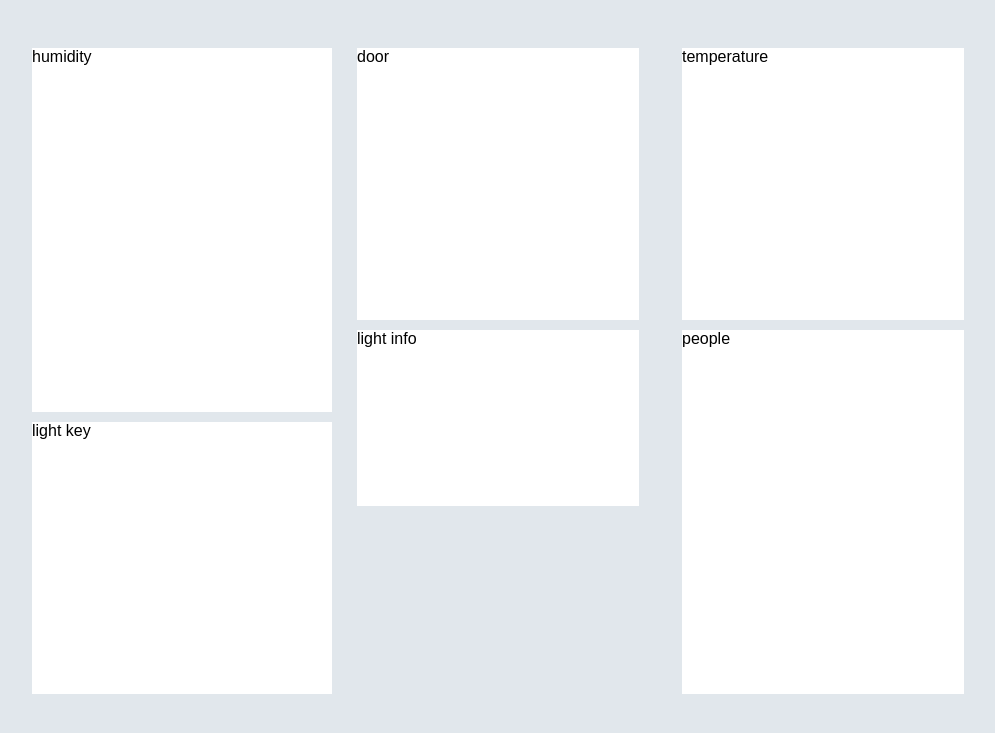
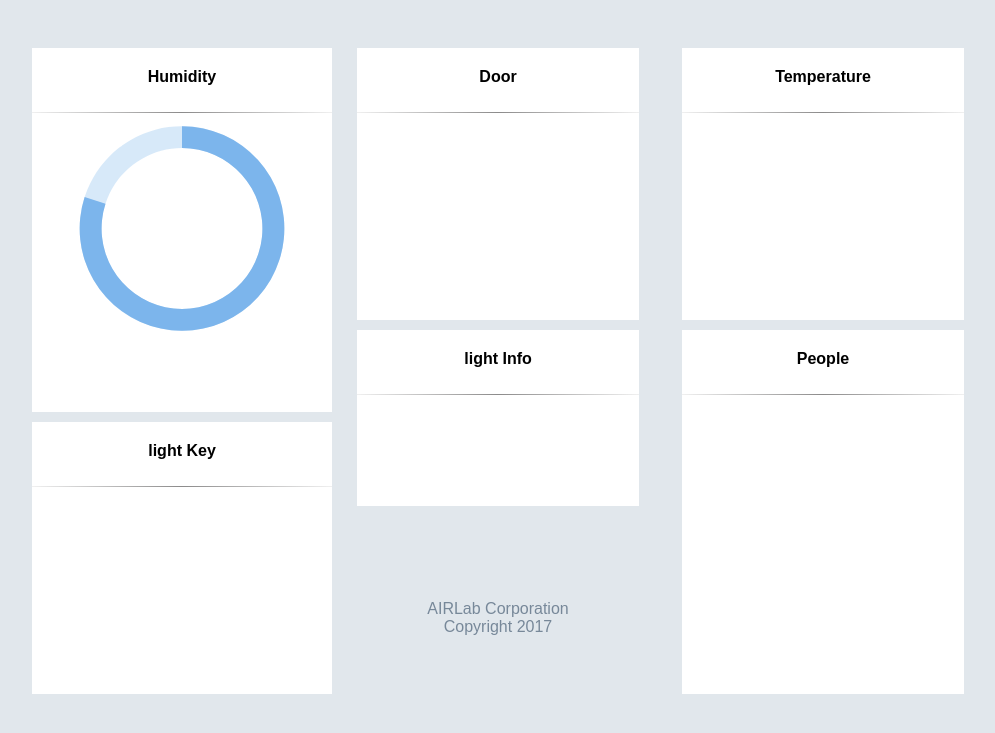
Before and after one commit to vgeraei/AIRLab, a Django app: template templates/SensorUI.html in a window 1280 px wide. Shown: the top 733 px of the page, without its empty margins (133-1128 px from the left). Run offline with Django 3.2, Linux system fonts and the light colour scheme; the template is opened without the code that fills it, so the values that code supplies are empty.

Commit message:
minor changes

```diff
--- a/sensor_network/views.py
+++ b/sensor_network/views.py
@@ -15,7 +15,7 @@ import serial
 # Create your views here.
 def view_home(request):
     print("Welcome Home!")
-    return render(request, 'sensors.html')
+    return render(request, 'SensorUI.html')
 
 def change_number(request, num):
     return HttpResponse('Number of people has successfully changed')
--- /dev/null
+++ b/static/css/sensors/tiles.css
@@ -0,0 +1,70 @@
+body{
+    background-color: #E1E7EC;
+}
+h4{
+    margin: 0;
+    padding-top: 20px;
+    text-align: center;
+}
+.main-container{
+    font-family: 'Ubuntu', sans-serif;
+    width: 950px;
+    margin: 3em auto;
+}
+.container{
+    float: left;
+}
+.left-container{
+    width: 300px;
+}
+.middle-container{
+    width: 300px;
+    margin: 0 25px;
+}
+.right-cointainer{
+    width: 300px;
+}
+.block{
+
+    background-color: white;
+    margin-bottom: 10px
+}
+.humidity{
+    height: 364px;
+}
+.door{
+    width: 282px;
+    height: 272px;
+}
+.temperature{
+    width: 282px;
+    height: 272px;
+}
+.light-key{
+    height: 272px;
+}
+.light-info{
+
+    width: 282px;
+    height: 176px;
+}
+.people {
+    width: 282px;
+    height: 364px;
+}
+hr.divider{
+    border: 0;
+    height: 1px;
+    background-image: -webkit-linear-gradient(left, #f0f0f0, #8c8b8b, #f0f0f0);
+    background-image: -moz-linear-gradient(left, #f0f0f0, #8c8b8b, #f0f0f0);
+    background-image: -ms-linear-gradient(left, #f0f0f0, #8c8b8b, #f0f0f0);
+    background-image: -o-linear-gradient(left, #f0f0f0, #8c8b8b, #f0f0f0);
+}
+.airlab-copyright{
+    display: table-cell;
+    color:lightslategray;
+    height: 120px;
+    width: 282px;
+    text-align: center;
+    vertical-align: bottom;
+}
--- a/templates/SensorUI.html
+++ b/templates/SensorUI.html
@@ -1,90 +1,181 @@
+{% load staticfiles %}
 <!DOCTYPE html>
 <html>
 <head>
 	<title>Informative Board</title>
-	<style type="text/css">
-	body{
-		background-color: #E1E7EC;
-	}
-	.main-container{
-		font-family: 'Ubuntu', sans-serif;
-		width: 950px;
-		margin: 3em auto;
-	}
-	.container{
-		float: left;
-	}
-	.left-container{
-		width: 300px;
-	}
-	.middle-container{
-		width: 300px;
-		margin: 0 25px;
-	}
-	.right-cointainer{
-		width: 300px;
-	}
-	.block{
-
-		background-color: white;
-		margin-bottom: 10px
-	}
-	.humidity{
-		height: 364px;
-	}
-	.door{
-		width: 282px;
-		height: 272px;
-	}
-	.temperature{
-		width: 282px;
-		height: 272px;
-	}
-	.light-key{
-		height: 272px;
-	}
-	.light-info{
-
-		width: 282px;
-		height: 176px;
-	}
-	.people{
-		width: 282px;
-		height: 364px;
-	}
-	</style>
+	<link rel="stylesheet" href="{% static 'css/sensors/tiles.css' %}">
 </head>
 <body>
 	<div class="main-container">
 		<div class="left-container container">
 			<div class="block humidity">
-				humidity
+				<h4>Humidity</h4>
+                <br>
+                <hr class="divider">
+                    <div id="container" style="margin: 0 auto; height: 230px; width: 300px;">
+                    </div>
 			</div>
 			<div class="block light-key">
-					light key
+                <h4>light Key</h4>
+                <br>
+                <hr class="divider">
 			</div>
 		</div>
 
 		<div class="middle-container container">
 			<div class="block door">
-				door
+                <h4>Door</h4>
+                <br>
+                <hr class="divider">
 			</div>
 			<div class="block light-info">
-				light info
+                <h4>light Info</h4>
+                <br>
+                <hr class="divider">
+			</div>
+            <div class="airlab-copyright">
+               AIRLab Corporation <br> Copyright 2017
 			</div>
 		</div>
 
 		<div class="right-container container">
 			<div class="block temperature">
-				temperature
+                <h4>Temperature</h4>
+                <br>
+                <hr class="divider">
 			</div>
 
 			<div class="block people">
-				people
+                <h4>People</h4>
+                <br>
+                <hr class="divider">
 			</div>
 		</div>
 
 	</div>
 
 </body>
+
+<script type="text/javascript" src="{% static 'sources/highcharts/highcharts.js' %}"></script>
+<script type="text/javascript" src="{% static 'sources/highcharts/highcharts-more.js' %}"></script>
+<script type="text/javascript" src="{% static 'sources/highcharts/modules/solid-gauge.js' %}"></script>
+<script type="text/javascript">
+    Highcharts.chart('container', {
+
+    chart: {
+        type: 'solidgauge',
+        marginTop: 0
+    },
+
+    title: {
+        text: null,
+        style: {
+            fontSize: '14px'
+        }
+    },
+
+    credits: {
+      enabled: false
+  },
+    tooltip: {
+        enabled: true,
+        borderWidth: 0,
+        backgroundColor: 'none',
+        shadow: false,
+        style: {
+            fontSize: '12px'
+        },
+        pointFormat: '{series.name}<br><span style="font-size:2em; color: {point.color}; font-weight: bold">{point.y}%</span>',
+        positioner: function (labelWidth) {
+            return {
+                x: 150 - labelWidth / 2,
+                y: 80
+            };
+        }
+    },
+
+    pane: {
+        startAngle: 0,
+        endAngle: 360,
+        background: [{ // Track for Humidity
+            outerRadius: '112%',
+            innerRadius: '88%',
+            backgroundColor: Highcharts.Color(Highcharts.getOptions().colors[0]).setOpacity(0.3).get(),
+            borderWidth: 0
+        }]
+    },
+
+    yAxis: {
+        min: 0,
+        max: 100,
+        lineWidth: 0,
+        tickPositions: []
+    },
+
+    plotOptions: {
+
+        solidgauge: {
+            dataLabels: {
+                enabled: false
+            },
+            linecap: 'round',
+            stickyTracking: false,
+            rounded: true
+        }
+    },
+
+    series: [{
+        name: 'Humidity',
+        borderColor: Highcharts.getOptions().colors[0],
+        data: [{
+            color: Highcharts.getOptions().colors[0],
+            radius: '112%',
+            innerRadius: '88%',
+            y: 80
+        }]
+    }]
+},
+
+/**
+ * In the chart load callback, add icons on top of the circular shapes
+ */
+function callback() {
+
+    this.renderer.path(['M', -8, 0])
+        .attr({
+            'stroke': '#303030',
+            'stroke-linecap': 'round',
+            'stroke-linejoin': 'round',
+            'stroke-width': 2,
+            'zIndex': 10
+        })
+        .translate(190, 26)
+        .add(this.series[2].group);
+
+    // Exercise icon
+    this.renderer.path(['M', -8, 0])
+        .attr({
+            'stroke': '#303030',
+            'stroke-linecap': 'round',
+            'stroke-linejoin': 'round',
+            'stroke-width': 2,
+            'zIndex': 10
+        })
+        .translate(190, 61)
+        .add(this.series[2].group);
+
+    // Stand icon
+    this.renderer.path(['M', 0, 8])
+        .attr({
+            'stroke': '#303030',
+            'stroke-linecap': 'round',
+            'stroke-linejoin': 'round',
+            'stroke-width': 2,
+            'zIndex': 10
+        })
+        .translate(190, 96)
+        .add(this.series[2].group);
+});
+
+</script>
 </html>
```
